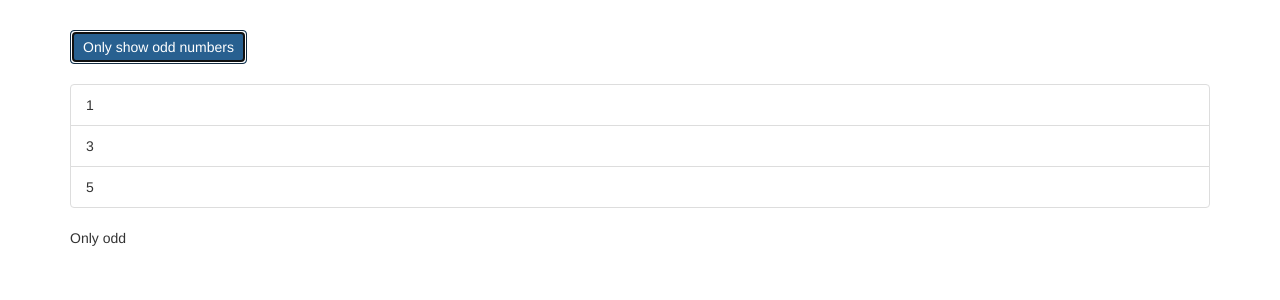
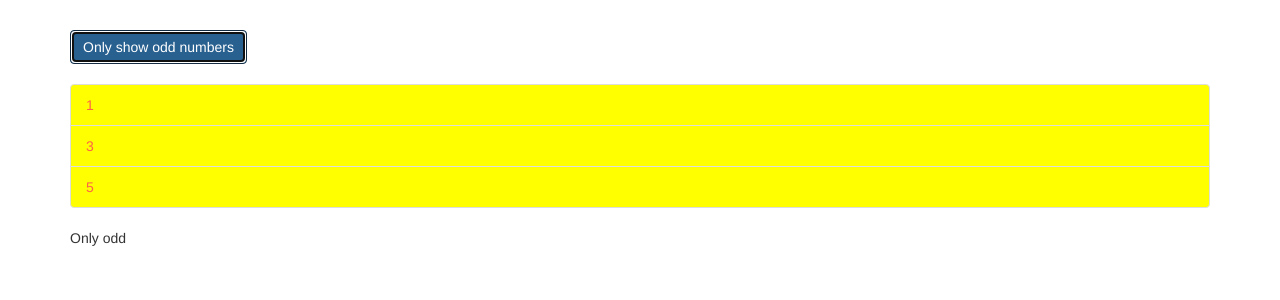
Before and after one commit to Nelboh/angular-number-app, an Angular app: page / in a window 1280 px wide. Both pictures are taken after a click on the button "Only show odd numbers". Shown: the top 300 px of the page. Built offline with nearby package versions, Linux system fonts and the light colour scheme.

Commit message:
Practiced using ngClass and ngStyle to change font colours

```diff
--- a/src/app/app.component.css
+++ b/src/app/app.component.css
@@ -1,3 +1,7 @@
 .container {
   margin-top: 30px;
 }
+
+.odd {
+  color: tomato;
+}
--- a/src/app/app.component.html
+++ b/src/app/app.component.html
@@ -10,6 +10,8 @@
       <div *ngIf="onlyOdd">
         <li
           class="list-group-item"
+          [ngClass]="{odd: odd % 2 !== 0}"
+          [ngStyle]="{backgroundColor: odd % 2 !== 0 ? 'yellow' : 'transparent'}"
           *ngFor="let odd of oddNumbers">
           {{ odd }}
         </li>
@@ -18,6 +20,8 @@
       <div *ngIf="!onlyOdd">
         <li
           class="list-group-item"
+          [ngClass]="{odd: even % 2 !== 0}"
+          [ngStyle]="{backgroundColor: even % 2 !== 0 ? 'yellow' : 'transparent'}"
           *ngFor="let even of evenNumbers">
           {{ even }}
         </li>
```
